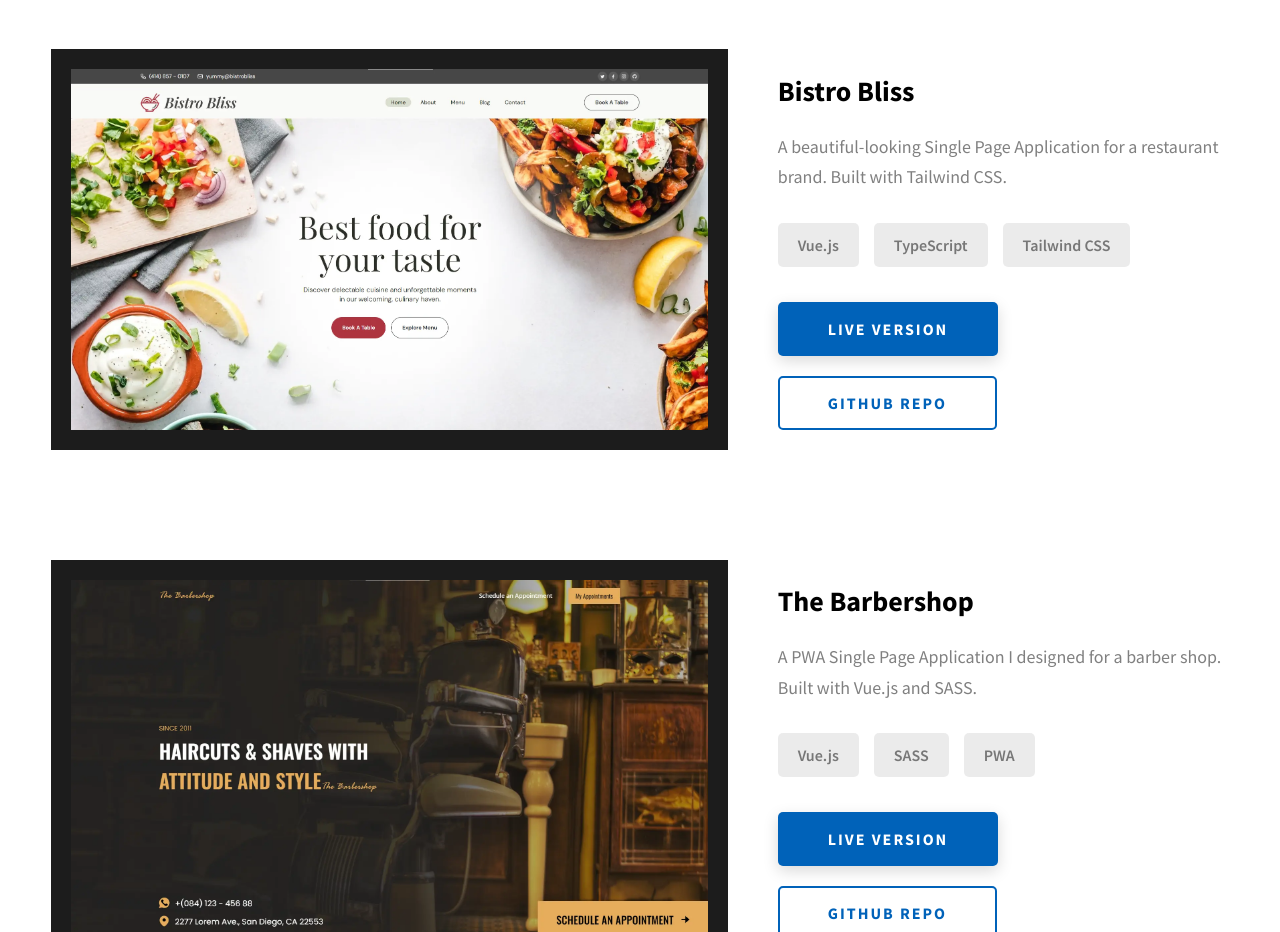
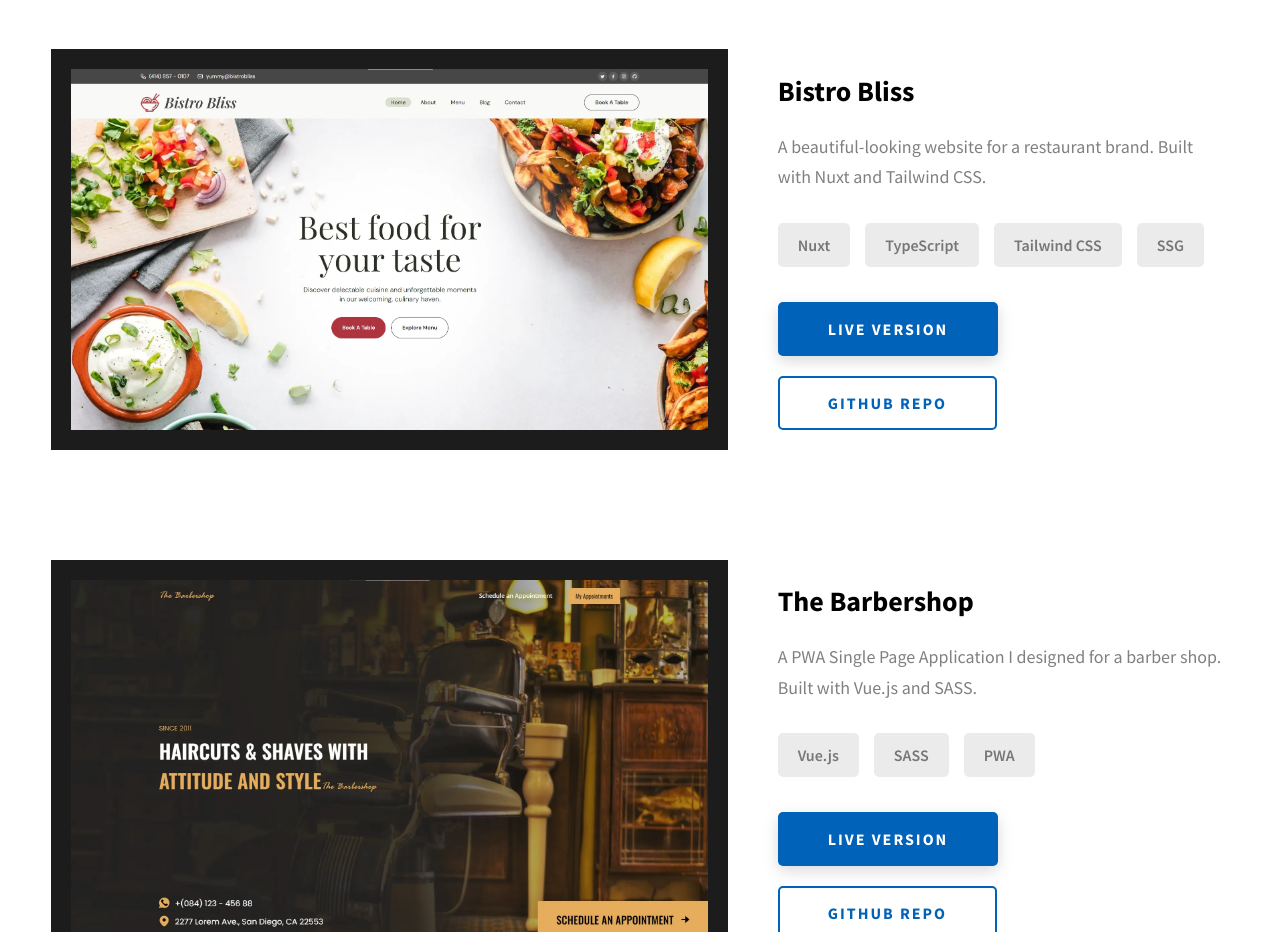
Before and after one commit to Pedro-Henrique-Ferreti/portfolio, a website built with Vite: page index.html in a window 1280 px wide. Shown: the part 1140-2072 px from the top of the page. Built offline with nearby package versions, Linux system fonts and the light colour scheme.

Commit message:
Update Bistro Bliss information

```diff
--- a/index.html
+++ b/index.html
@@ -154,12 +154,13 @@
             <div class="projects__row-content">
               <h3 class="projects__row-content-title">Bistro Bliss</h3>
               <p class="projects__row-content-desc">
-                A beautiful-looking Single Page Application for a restaurant brand. Built with Tailwind CSS.
+                A beautiful-looking website for a restaurant brand. Built with Nuxt and Tailwind CSS.
               </p>
               <div class="skills">
-                <div class="skills__skill">Vue.js</div>
+                <div class="skills__skill">Nuxt</div>
                 <div class="skills__skill">TypeScript</div>
                 <div class="skills__skill">Tailwind CSS</div>
+                <div class="skills__skill">SSG</div>
               </div>
               <div class="projects__row-content-cta">
                 <a
```
